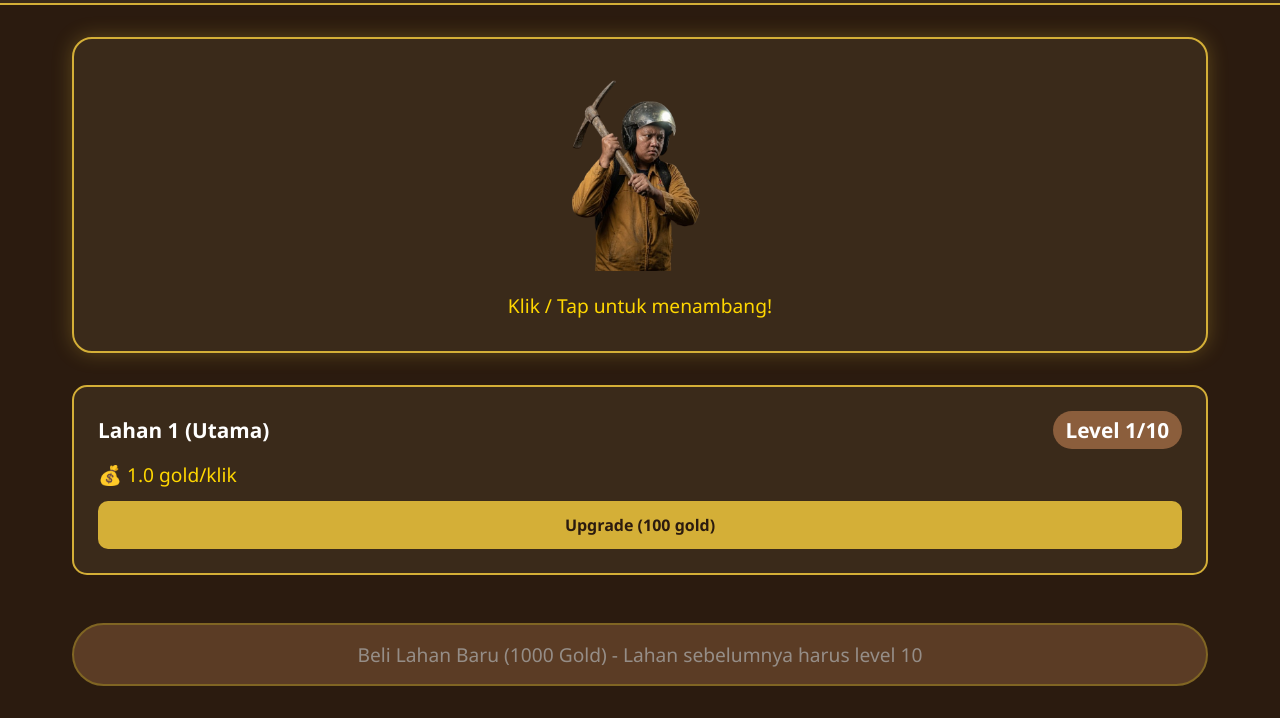
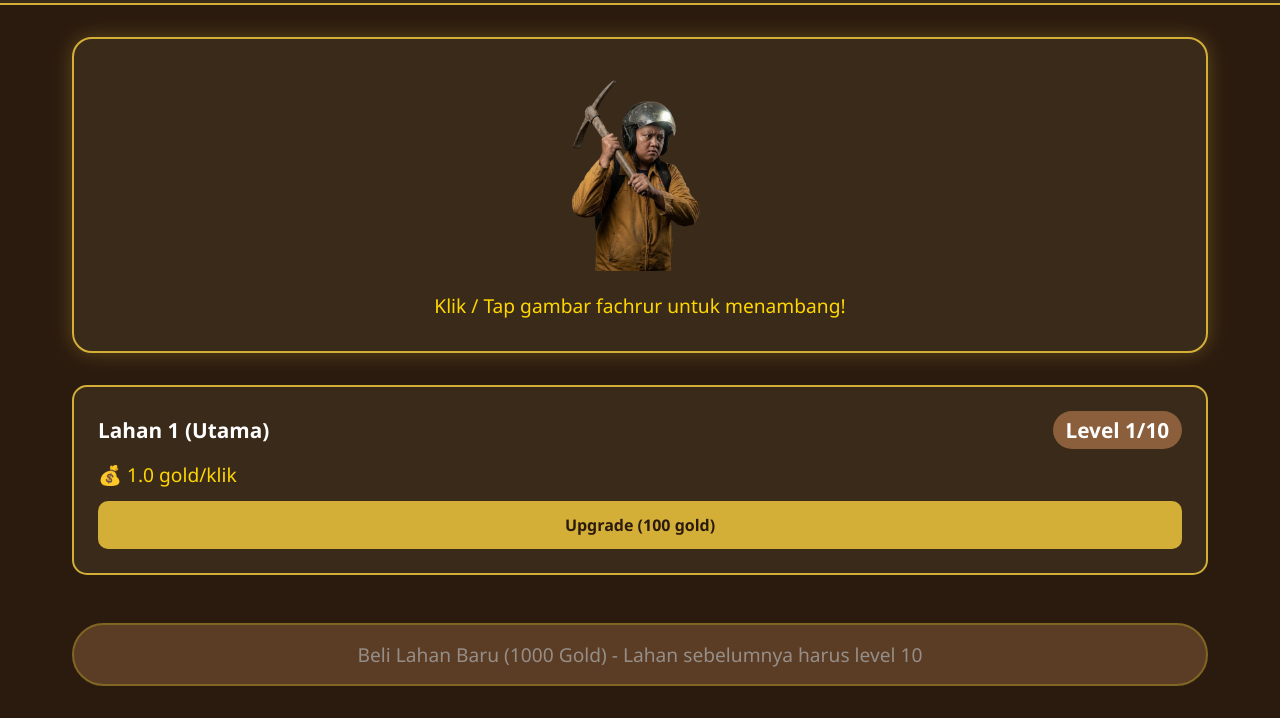
Before and after one commit to louishasashi-dev/Fachrurmining2026, a plain HTML site: page index.html in a window 1280 px wide. Shown: the part 87-805 px from the top of the page. Drawn offline with Linux system fonts and the light colour scheme.

Commit message:
Update index.html

```diff
--- a/index.html
+++ b/index.html
@@ -26,7 +26,7 @@
         <div class="mining-area">
             <div class="character-container">
                 <img src="assets/image/karakter/fachrur_animate_1-removebg-preview.png" alt="Penambang" id="character-img" class="character-img">
-                <p class="click-info">Klik / Tap untuk menambang!</p>
+                <p class="click-info">Klik / Tap gambar fachrur untuk menambang!</p>
             </div>
             <div class="lahan-container" id="lahan-container">
                 <!-- Lahan akan di-generate oleh JavaScript -->
```
